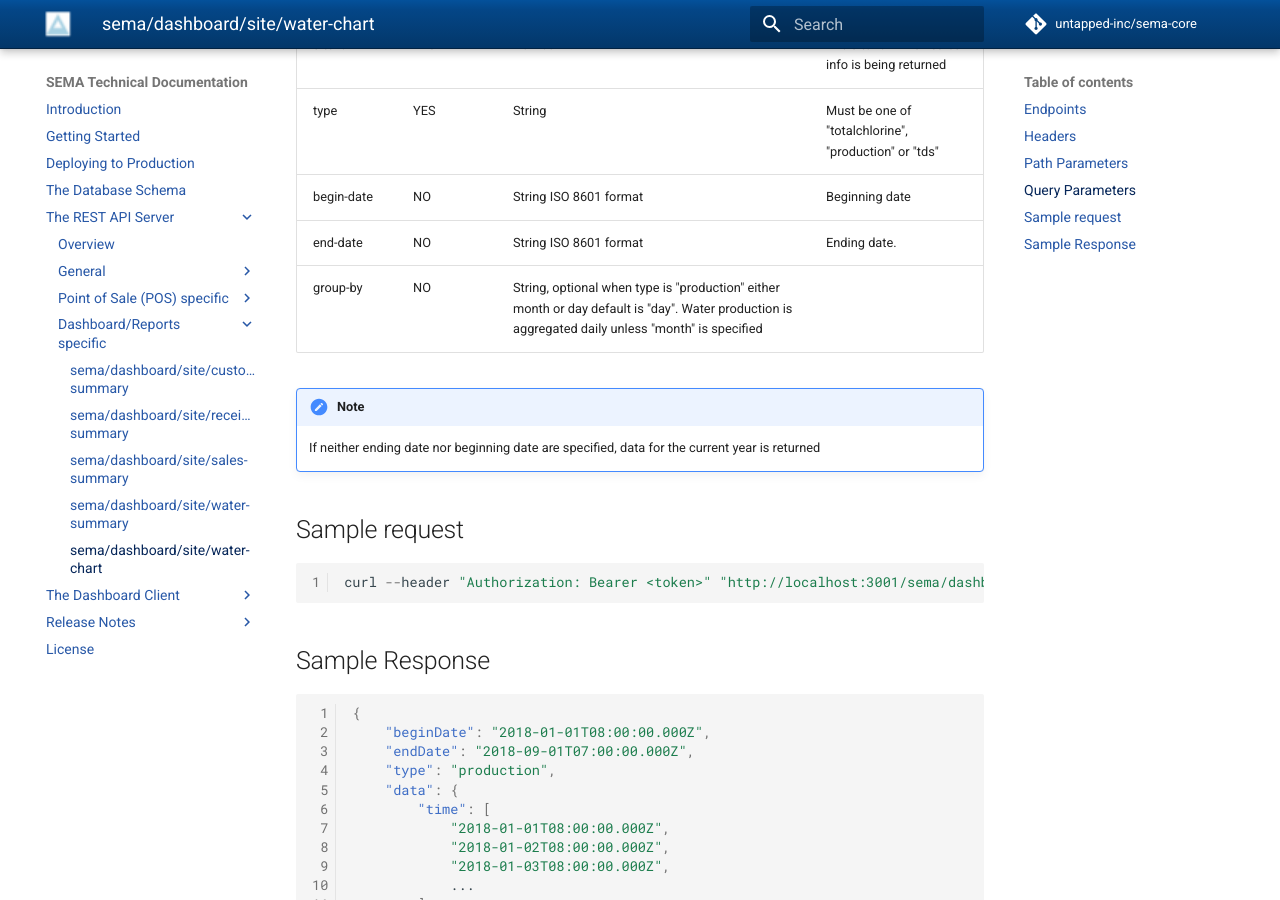
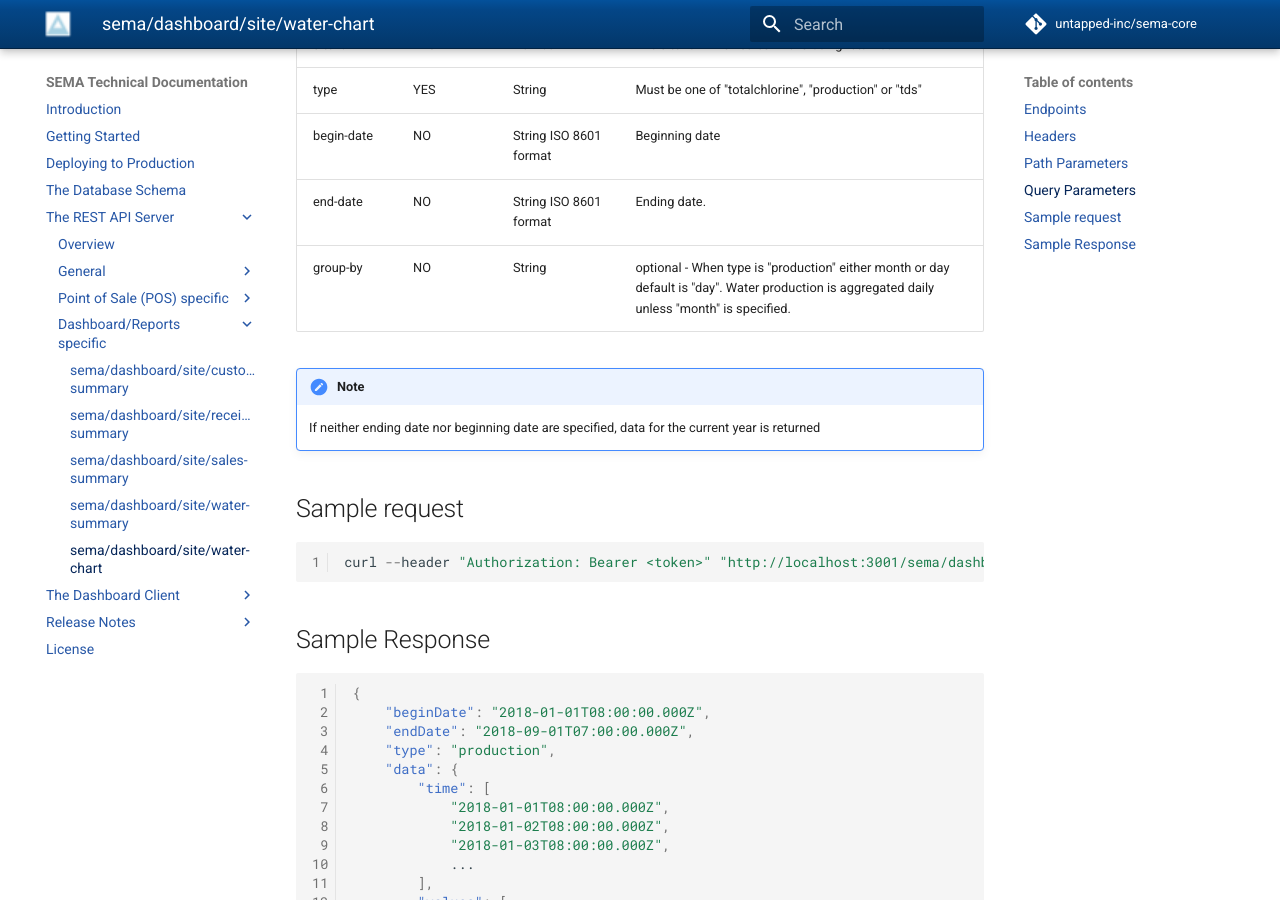
Before and after one commit to untapped-inc/sema-docs, an MkDocs documentation site: the page built from docs/rest-api/dashboard/water-chart.md, in a window 1280 px wide and 900 px high, scrolled down 773 px. Built offline with MkDocs 1.6.1 and Material for MkDocs 9.7.7, drawn with Linux system fonts in a browser that asks for light colours; comment, search, counter and statistics services are not loaded.

Commit message:
Split last column into two

```diff
--- a/docs/rest-api/dashboard/water-chart.md
+++ b/docs/rest-api/dashboard/water-chart.md
@@ -20,7 +20,7 @@
 | type | YES | String | Must be one of "totalchlorine", "production" or "tds"
 | begin-date | NO | String ISO 8601 format | Beginning date
 | end-date | NO | String ISO 8601 format | Ending date.
-| group-by | NO | String, optional when type is "production" either month or day default is "day". Water production is aggregated daily unless "month" is specified
+| group-by | NO | String | optional - When type is "production" either month or day default is "day". Water production is aggregated daily unless "month" is specified.
 
 !!! note
     If neither ending date nor beginning date are specified, data for the current year is returned
```
